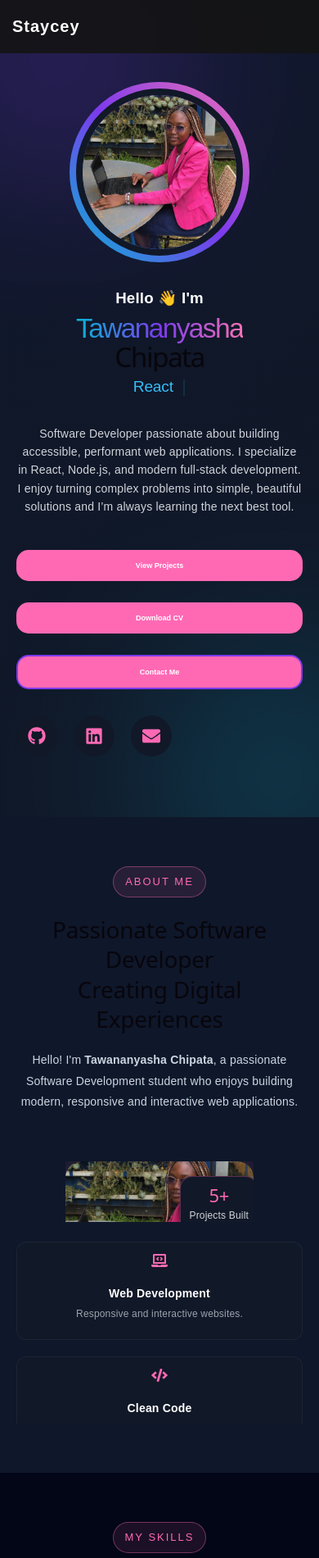
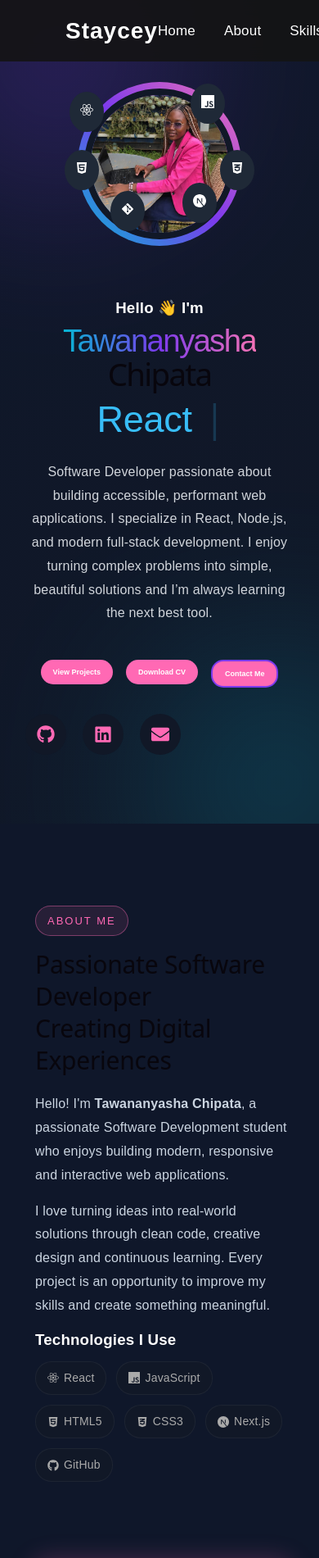
Before and after one commit to tawananyashachipata-lab/tawananyasha, a React (Vite) app: page / in a window 390 px wide. Shown: the top 1901 px of the page at 82% size. Built offline with nearby package versions, Linux system fonts and the light colour scheme.

Commit message:
My-portfolio

```diff
--- a/src/App.css
+++ b/src/App.css
@@ -951,504 +951,3 @@ margin-top:40px;
   font-size: 0.9rem;
   color: #9ca3af;
 }
-
-
-
-
-
-
-
-
-
-
-
-
-
-
-
-
-.hero-container{
-    max-width:1300px;
-}
-
-.hero h1{
-    font-size:4.5rem;
-}
-
-.image-circle{
-    width:450px;
-    height:450px;
-}
-
-
-
-
-/* Tablets and small laptops */
-@media (max-width:1200px){
-
-.navbar{
-    padding:0 40px;
-}
-
-.hero{
-    padding:100px 5% 60px;
-}
-
-.hero-container{
-    gap:2rem;
-}
-
-.hero h1{
-    font-size:3.2rem;
-}
-
-
-.about-container{
-    gap:40px;
-}
-
-.about-cards{
-    grid-template-columns:repeat(2,1fr);
-}
-
-
-.contact-container{
-    gap:30px;
-}
-
-
-}
-
-
-/* Tablets */
-@media (max-width:900px){
-
-
-.navbar{
-    height:70px;
-    padding:0 25px;
-}
-
-
-.logo{
-    font-size:24px;
-}
-
-
-.nav-links{
-    gap:18px;
-}
-
-
-.nav-links a{
-    font-size:15px;
-}
-
-
-/* HERO */
-
-.hero{
-    min-height:auto;
-    padding-top:120px;
-    text-align:center;
-}
-
-
-.hero-container{
-    flex-direction:column-reverse;
-    justify-content:center;
-}
-
-
-.hero-content{
-    width:100%;
-}
-
-
-.hero h1{
-    font-size:2.8rem;
-}
-
-
-.hero h2{
-    font-size:1.5rem;
-}
-
-
-.hero p{
-    margin:auto;
-}
-
-
-.hero-buttons{
-    justify-content:center;
-}
-
-
-.image-circle{
-    width:300px;
-    height:300px;
-}
-
-
-/* ABOUT */
-
-
-.about{
-    padding:80px 6%;
-}
-
-
-.about-container{
-    flex-direction:column;
-    text-align:center;
-}
-
-
-.about-content{
-    text-align:center;
-}
-
-
-.about-image{
-    width:100%;
-}
-
-
-.about-visual img{
-    width:280px;
-    height:220px;
-}
-
-
-.about-cards{
-    grid-template-columns:repeat(2,1fr);
-}
-
-
-/* SERVICES */
-
-
-.services{
-    padding:80px 6%;
-}
-
-
-.services-heading h2{
-    font-size:34px;
-}
-
-
-/* CERTIFICATES */
-
-
-.certificates{
-    padding:80px 6%;
-}
-
-
-.certificate-grid{
-    grid-template-columns:repeat(2,1fr);
-}
-
-
-/* SKILLS */
-
-
-.skills{
-    padding:80px 6%;
-}
-
-
-/* CONTACT */
-
-
-.contact-container{
-    grid-template-columns:1fr;
-}
-
-
-}
-
-
-
-/* Mobile phones */
-@media (max-width:600px){
-
-
-*{
-    overflow-x:hidden;
-}
-
-
-body{
-    width:100%;
-}
-
-
-/* NAVBAR */
-
-
-.navbar{
-    height:65px;
-    padding:0 15px;
-}
-
-
-.logo{
-    font-size:20px;
-}
-
-
-.nav-links{
-    display:none;
-}
-
-
-
-/* HERO */
-
-
-.hero{
-    padding:100px 20px 50px;
-}
-
-
-.hero h1{
-    font-size:2.1rem;
-}
-
-
-.hero h2{
-    font-size:1.2rem;
-}
-
-
-.hero p{
-    font-size:14px;
-    line-height:1.6;
-}
-
-
-.hero-buttons{
-    flex-direction:column;
-    width:100%;
-}
-
-
-.hero-buttons button{
-    width:100%;
-    padding:14px;
-}
-
-
-.image-circle{
-    width:220px;
-    height:220px;
-}
-
-
-.icon{
-    display:none;
-}
-
-
-.stats{
-    grid-template-columns:1fr 1fr;
-}
-
-
-
-/* ABOUT */
-
-
-.about{
-    padding:60px 20px;
-}
-
-
-.about-content h2{
-    font-size:28px;
-}
-
-
-.about-content p{
-    font-size:14px;
-}
-
-
-.about-visual img{
-    width:230px;
-    height:180px;
-}
-
-
-.experience-card{
-    right:-5px;
-    bottom:-15px;
-    padding:10px;
-}
-
-
-.experience-card h2{
-    font-size:22px;
-}
-
-
-
-.about-cards{
-    grid-template-columns:1fr;
-}
-
-
-
-/* SERVICES */
-
-
-.services{
-    padding:60px 20px;
-}
-
-
-.services-heading h2{
-    font-size:28px;
-}
-
-
-.service-card{
-    padding:25px 20px;
-}
-
-
-
-/* CERTIFICATES */
-
-
-.certificates{
-    padding:60px 20px;
-}
-
-
-.certificates-heading h2{
-    font-size:28px;
-}
-
-
-.certificate-grid{
-    grid-template-columns:1fr;
-}
-
-
-.certificate-card{
-    width:100%;
-}
-
-
-
-/* SKILLS */
-
-
-.skills{
-    padding:60px 20px;
-}
-
-
-.skills-heading h2{
-    font-size:28px;
-}
-
-
-.skill-card{
-    padding:25px;
-}
-
-
-
-/* CONTACT */
-
-
-.contact{
-    padding:60px 20px;
-}
-
-
-.contact-heading h2{
-    font-size:28px;
-}
-
-
-.info-card{
-    flex-direction:column;
-    text-align:center;
-}
-
-
-.contact-form input,
-.contact-form textarea{
-    width:100%;
-}
-
-
-
-.buttons{
-    flex-direction:column;
-}
-
-
-.buttons button{
-    width:100%;
-}
-
-
-
-/* FOOTER */
-
-
-#footer{
-    padding:30px 15px;
-}
-
-
-.footer-content h3{
-    font-size:1.5rem;
-}
-
-
-
-}
-
-
-/* Very small phones (320px - 380px) */
-@media(max-width:380px){
-
-
-.hero h1{
-    font-size:1.8rem;
-}
-
-
-.hero h2{
-    font-size:1rem;
-}
-
-
-.image-circle{
-    width:180px;
-    height:180px;
-}
-
-
-.logo{
-    font-size:18px;
-}
-
-
-.about-content h2,
-.services-heading h2,
-.skills-heading h2,
-.contact-heading h2{
-    font-size:24px;
-}
-
-
-}
```
